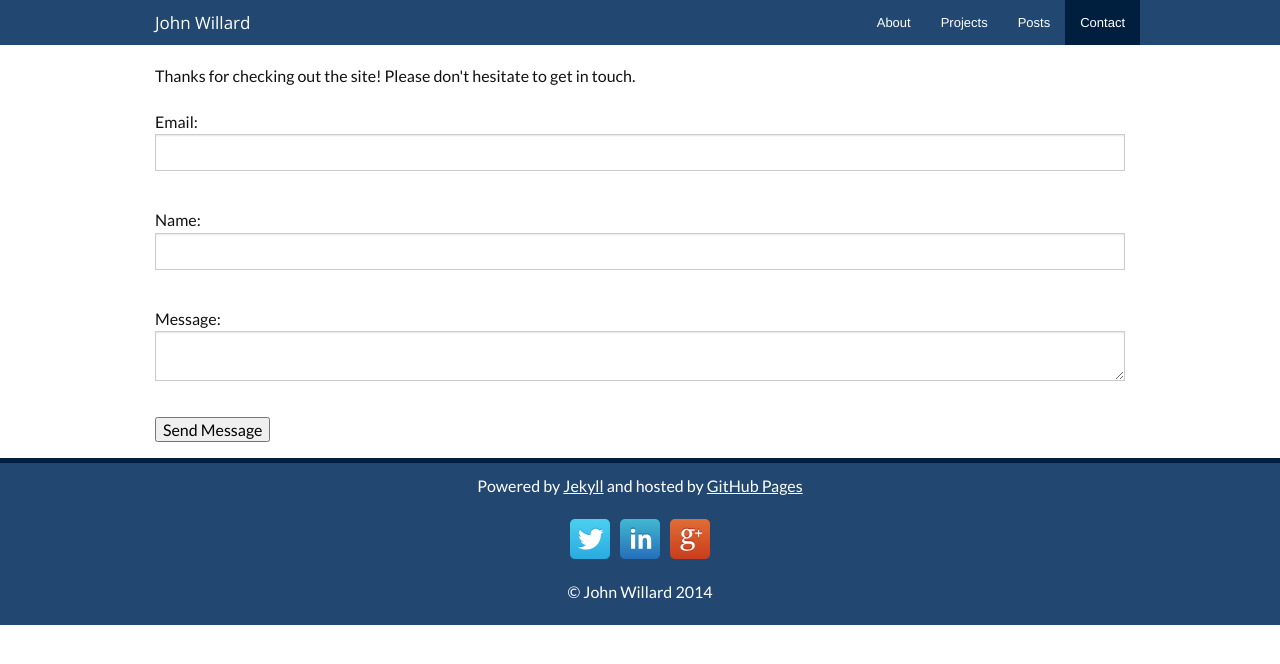
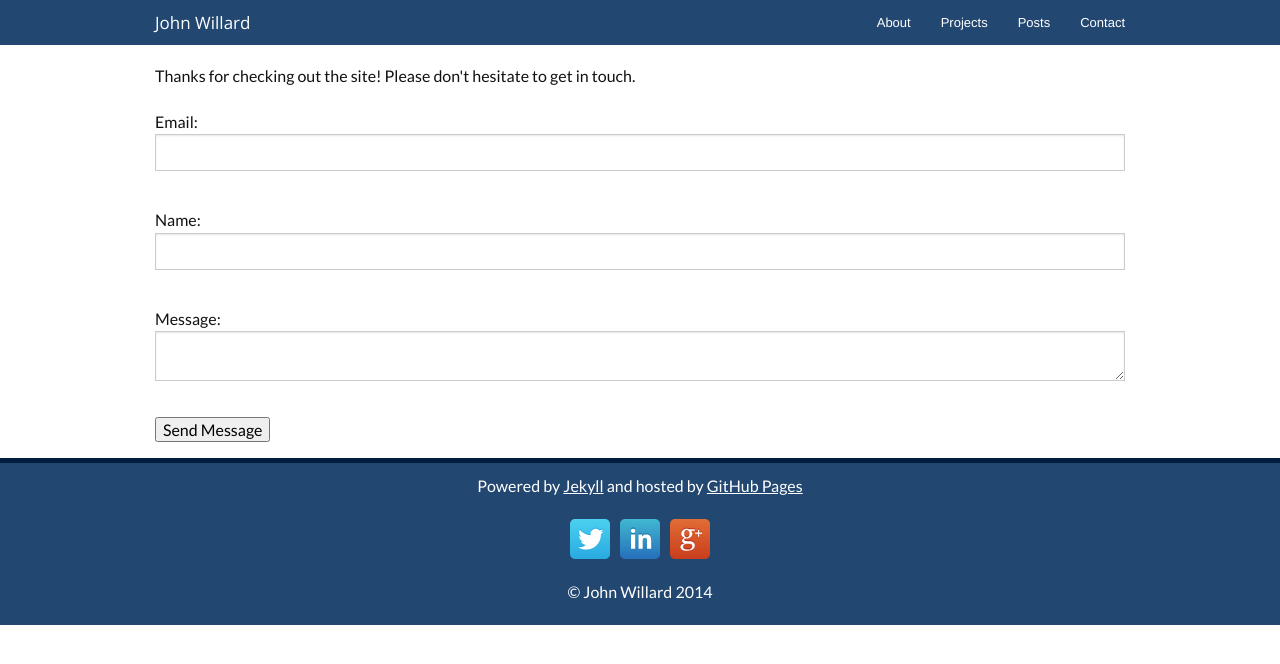
Before and after one commit to jgwil2/jgwil2.github.io, a Jekyll site: the page built from contact/index.html, in a window 1280 px wide. Shown: the top 664 px of the page. Built offline with Jekyll 4.4.1, drawn with Linux system fonts in a browser that asks for light colours; nearby versions of some CDN libraries; library files that are not in the unit come from our copies; Markdown is read by kramdown in place of the engine named in the settings.

Commit message:
'remove_active_header'

```diff
--- a/_includes/header.html
+++ b/_includes/header.html
@@ -27,10 +27,10 @@
         <section class="top-bar-section">
           <ul class="right">
             {% assign active = page.url | downcase | split : '/' %}
-            <li {% if active[1] == 'about' %}class='active'{% endif %}><a href="/about">About</a></li>
-            <li {% if active[1] == 'projects' %}class='active'{% endif %}><a href="/projects">Projects</a></li>
-            <li {% if active[1] == 'posts' %}class='active'{% endif %}><a href="/posts">Posts</a></li>
-            <li {% if active[1] == 'contact' %}class='active'{% endif %}><a href="/contact">Contact</a></li>
+            <li><a href="/about">About</a></li>
+            <li><a href="/projects">Projects</a></li>
+            <li><a href="/posts">Posts</a></li>
+            <li><a href="/contact">Contact</a></li>
           </ul>
         </section>
       </nav>
```
